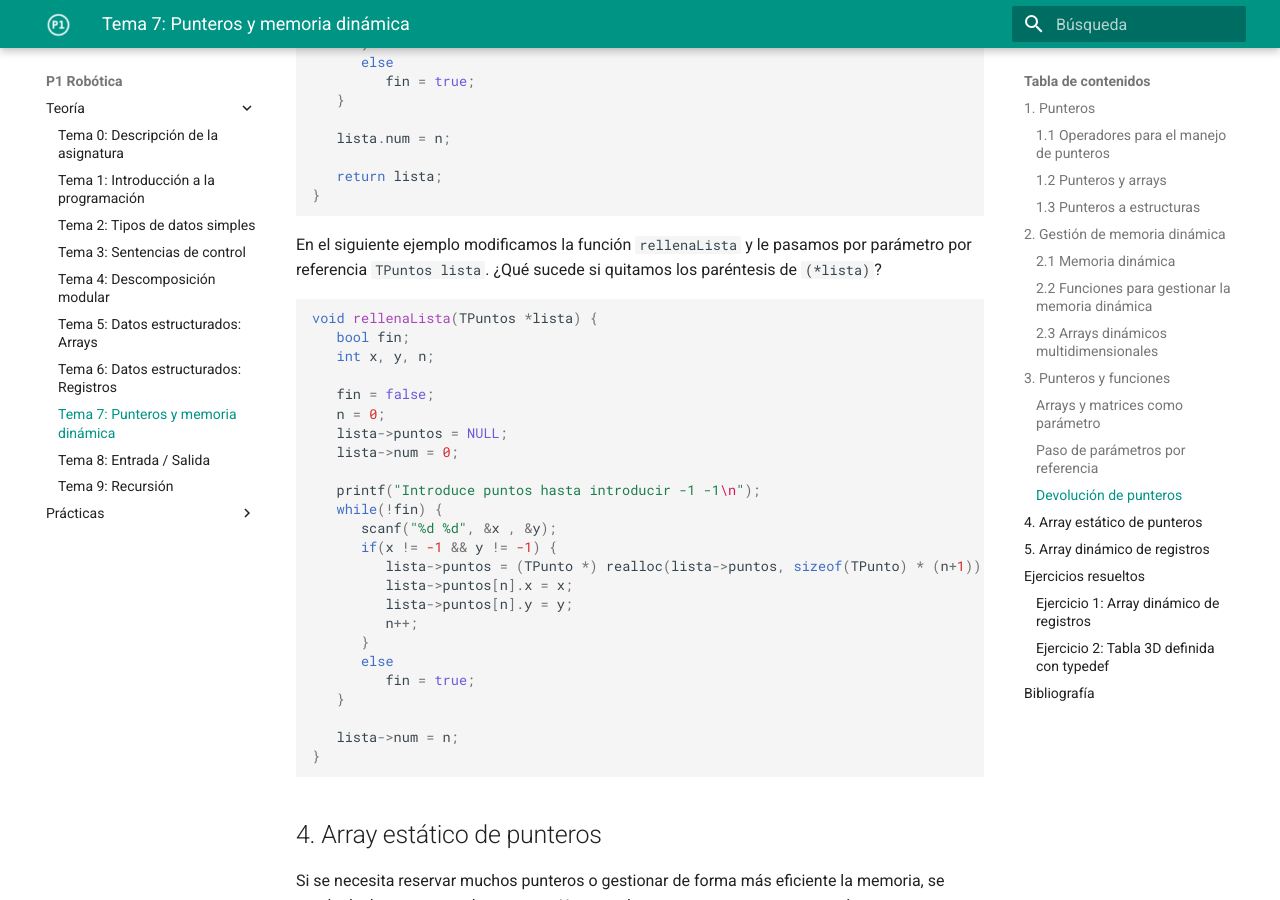
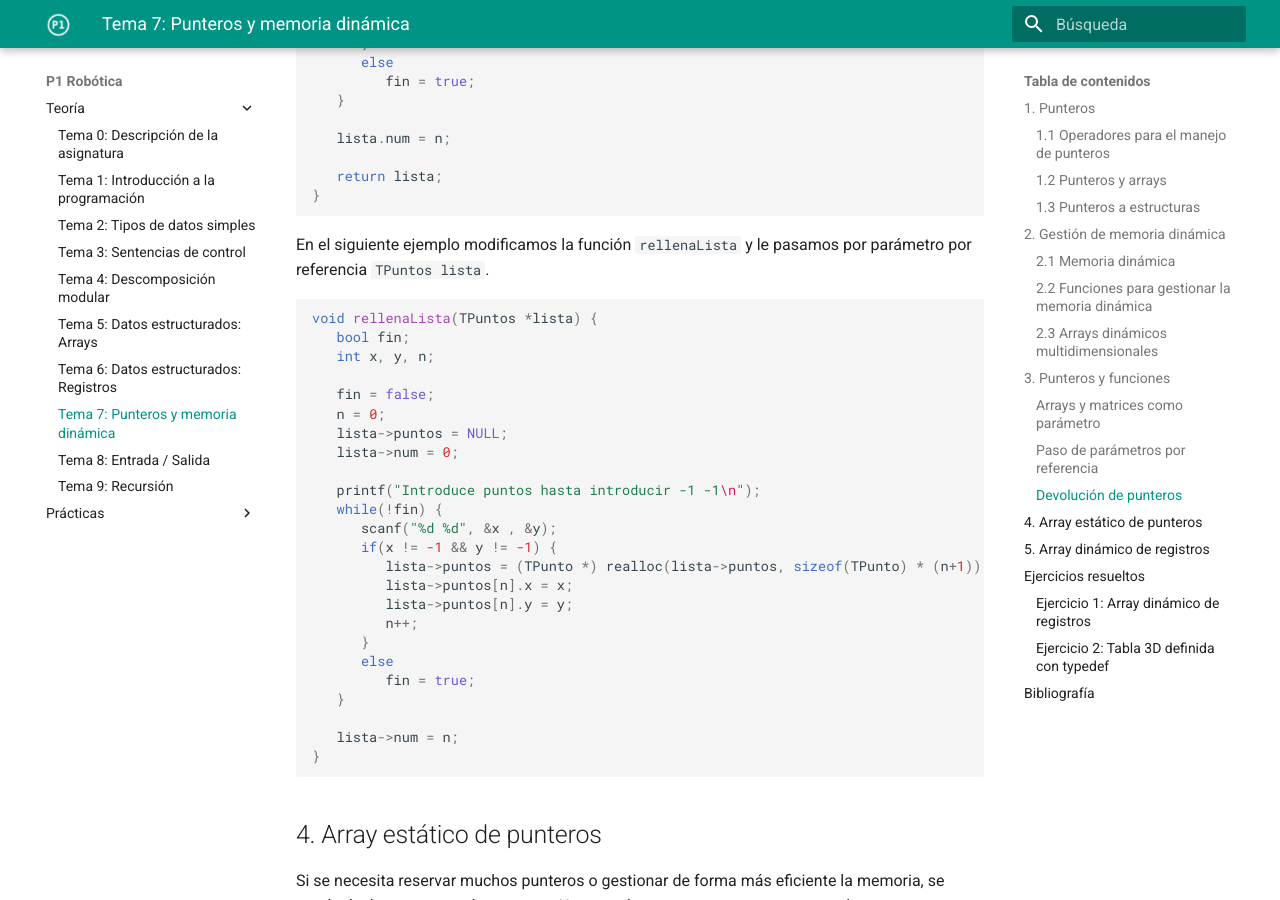
Before and after one commit to cpomares/p1-robotica, an MkDocs documentation site: the page built from docs/Teoria/tema07-punteros-y-memoria-dinamica/tema07-punteros-y-memoria-dinamica.md, in a window 1280 px wide and 900 px high, scrolled down 15741 px. Built offline with MkDocs 1.6.1 and Material for MkDocs 9.7.7, drawn with Linux system fonts in a browser that asks for light colours.

Commit message:
rellenaLista

```diff
--- a/docs/Teoria/tema07-punteros-y-memoria-dinamica/tema07-punteros-y-memoria-dinamica.md
+++ b/docs/Teoria/tema07-punteros-y-memoria-dinamica/tema07-punteros-y-memoria-dinamica.md
@@ -732,7 +732,7 @@ TPuntos rellenaLista() {
 
 ~~~
 
-En el siguiente ejemplo modificamos la función `rellenaLista` y le pasamos por parámetro por referencia `TPuntos lista`. ¿Qué sucede si quitamos los paréntesis de `(*lista)`?
+En el siguiente ejemplo modificamos la función `rellenaLista` y le pasamos por parámetro por referencia `TPuntos lista`.
 
 ~~~c
 void rellenaLista(TPuntos *lista) {
```
